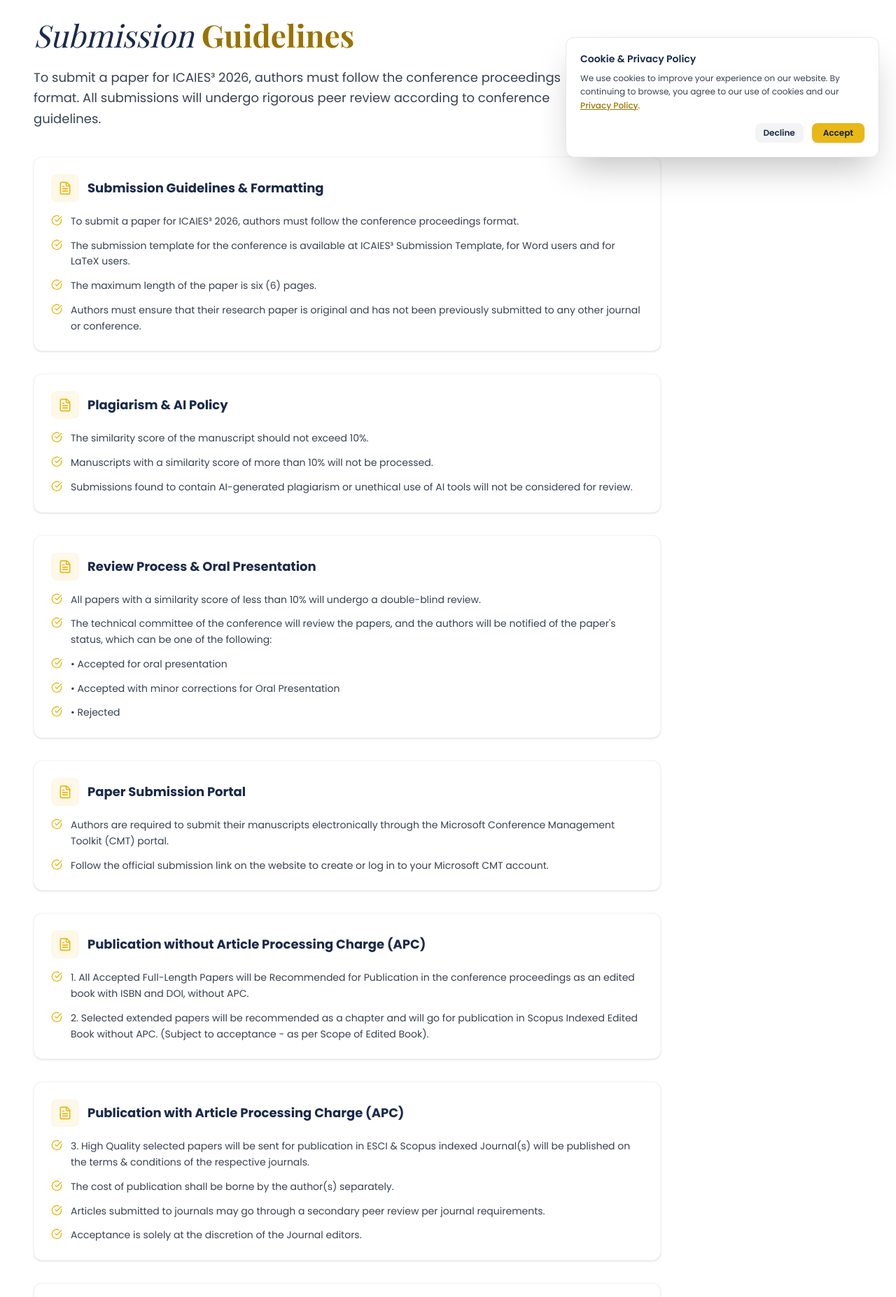
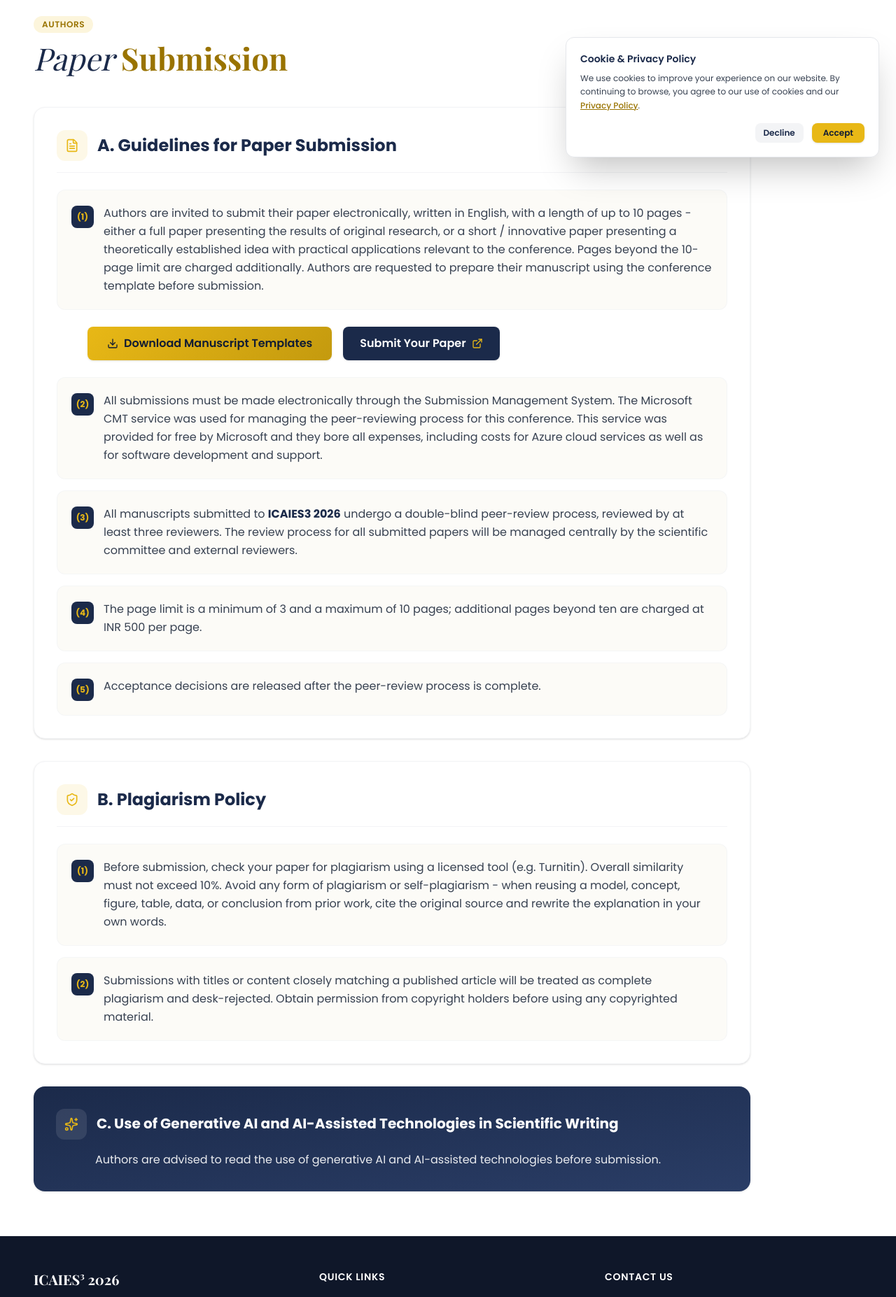
Before and after one commit to CypherNinjaa/icaies3-2026, a Next.js app: page /submission-guidelines in a window 1280 px wide. Shown: the part 551-2405 px from the top of the page at 70% size. Built offline with nearby package versions, Linux system fonts and the light colour scheme; a web font is replaced by a local one.

Commit message:
feat: add submission guidelines page and template asset with updated next.js dependencies

```diff
--- a/app/submission-guidelines/page.tsx
+++ b/app/submission-guidelines/page.tsx
@@ -1,56 +1,192 @@
 import { Metadata } from "next";
 import { PageTitle } from "@/components/layout/PageTitle";
 import { submissionContent } from "@/content/submission";
-import { FileText, CheckCircle } from "lucide-react";
+import {
+	FileText,
+	Download,
+	ExternalLink,
+	ShieldCheck,
+	Sparkles,
+} from "lucide-react";
 import { SiteHeader } from "@/components/layout/SiteHeader";
 import { BreadcrumbSchema } from "@/components/seo/BreadcrumbSchema";
 
 export const metadata: Metadata = {
-	title: "Submission Guidelines",
+	title: "Paper Submission | Submission Guidelines",
 	description:
-		"Guidelines for submitting papers to ICAIES³ 2026, including formatting, templates, publication opportunities, and review process details.",
+		"Guidelines for Paper Submission, Plagiarism Policy, and Use of Generative AI and AI-Assisted Technologies in Scientific Writing for ICAIES³ 2026.",
 };
 
 export default function SubmissionGuidelinesPage() {
+	const {
+		category,
+		templateDownloadUrl,
+		templateDownloadLabel,
+		submitPaperUrl,
+		submitPaperLabel,
+		guidelinesSection,
+		plagiarismSection,
+		generativeAiSection,
+	} = submissionContent;
+
 	return (
 		<div className="bg-white">
 			<SiteHeader />
-			<BreadcrumbSchema pageName="Submission Guidelines" route="/submission-guidelines" />
-			<div className="mx-auto max-w-7xl px-6 lg:px-12 pb-10 lg:pb-14 pt-4 lg:pt-6">
-				<PageTitle
-					lightText="Submission"
-					accentText="Guidelines"
-					description={submissionContent.pageDescription}
+			<BreadcrumbSchema
+				pageName="Submission Guidelines"
+				route="/submission-guidelines"
 			/>
+			<div className="mx-auto max-w-7xl px-6 lg:px-12 pb-12 lg:pb-16 pt-4 lg:pt-6">
+				{/* Category Eyebrow + Page Title */}
+				<div className="mb-2">
+					<span className="inline-flex items-center px-3 py-1 rounded-full text-xs font-semibold uppercase tracking-wider bg-accent/15 text-accent-contrast">
+						{category}
+					</span>
+				</div>
+				<PageTitle lightText="Paper" accentText="Submission" />
 
-				<div className="max-w-4xl space-y-8 mt-8">
-					{submissionContent.sections.map((section, index) => (
+				<div className="max-w-5xl space-y-8 mt-6">
+					{/* Section A: Guidelines for Paper Submission */}
 					<section
-							key={index}
-							className="bg-white border border-gray-100 rounded-xl p-6 shadow-sm"
-							id={`section-${index}`}
+						id="guidelines-for-paper-submission"
+						className="bg-white border border-gray-100 rounded-2xl p-6 sm:p-8 shadow-sm hover:shadow-md transition-shadow"
 					>
-							<div className="flex items-center gap-3 mb-4">
-								<div className="flex items-center justify-center w-10 h-10 rounded-lg bg-accent/10 text-accent">
+						<div className="flex items-center gap-3.5 mb-6 pb-4 border-b border-gray-100">
+							<div className="flex items-center justify-center w-11 h-11 rounded-xl bg-accent/10 text-accent shrink-0">
 								<FileText className="w-5 h-5" />
 							</div>
-								<h3 className="text-lg font-bold text-primary">
-									{section.title}
-								</h3>
+							<h2 className="text-xl sm:text-2xl font-bold text-primary">
+								{guidelinesSection.title}
+							</h2>
 						</div>
 
-							<ul className="space-y-3">
-								{section.content.map((item, idx) => (
-									<li key={idx} className="flex items-start gap-3">
-										<CheckCircle className="w-4 h-4 text-accent mt-0.5 shrink-0" />
-										<span className="text-sm text-text-body leading-relaxed">
-											{item}
+						<div className="space-y-4">
+							{/* Point (1) */}
+							<div className="flex items-start gap-3.5 bg-bg-cream/60 rounded-xl p-4 sm:p-5 border border-gray-100/80">
+								<span className="inline-flex items-center justify-center min-w-8 h-8 rounded-lg bg-primary text-accent font-bold text-xs shrink-0 mt-0.5">
+									(1)
 								</span>
-									</li>
+								<p className="text-sm sm:text-base text-text-body leading-relaxed">
+									{guidelinesSection.item1}
+								</p>
+							</div>
+
+							{/* Template Download & Submit Paper Action Links */}
+							<div className="flex flex-col sm:flex-row flex-wrap items-stretch sm:items-center gap-4 py-2 sm:pl-11">
+								<a
+									href={templateDownloadUrl}
+									download="conference-template-a4.docx"
+									className="btn-gradient justify-center text-sm sm:text-base shadow-sm"
+								>
+									<Download className="w-4 h-4 shrink-0" />
+									<span>{templateDownloadLabel}</span>
+								</a>
+
+								<a
+									href={submitPaperUrl}
+									target="_blank"
+									rel="noopener noreferrer"
+									className="inline-flex items-center justify-center gap-2 px-6 py-3 rounded-lg bg-primary text-white font-semibold text-sm sm:text-base hover:bg-primary-light transition-all duration-200 hover:-translate-y-0.5 shadow-sm"
+								>
+									<span>{submitPaperLabel}</span>
+									<ExternalLink className="w-4 h-4 text-accent shrink-0" />
+								</a>
+							</div>
+
+							{/* Point (2) */}
+							<div className="flex items-start gap-3.5 bg-bg-cream/60 rounded-xl p-4 sm:p-5 border border-gray-100/80">
+								<span className="inline-flex items-center justify-center min-w-8 h-8 rounded-lg bg-primary text-accent font-bold text-xs shrink-0 mt-0.5">
+									(2)
+								</span>
+								<p className="text-sm sm:text-base text-text-body leading-relaxed">
+									{guidelinesSection.item2}
+								</p>
+							</div>
+
+							{/* Point (3) */}
+							<div className="flex items-start gap-3.5 bg-bg-cream/60 rounded-xl p-4 sm:p-5 border border-gray-100/80">
+								<span className="inline-flex items-center justify-center min-w-8 h-8 rounded-lg bg-primary text-accent font-bold text-xs shrink-0 mt-0.5">
+									(3)
+								</span>
+								<p className="text-sm sm:text-base text-text-body leading-relaxed">
+									{guidelinesSection.item3Prefix}
+									<strong className="font-bold text-primary">
+										{guidelinesSection.item3Bold}
+									</strong>
+									{guidelinesSection.item3Suffix}
+								</p>
+							</div>
+
+							{/* Point (4) */}
+							<div className="flex items-start gap-3.5 bg-bg-cream/60 rounded-xl p-4 sm:p-5 border border-gray-100/80">
+								<span className="inline-flex items-center justify-center min-w-8 h-8 rounded-lg bg-primary text-accent font-bold text-xs shrink-0 mt-0.5">
+									(4)
+								</span>
+								<p className="text-sm sm:text-base text-text-body leading-relaxed">
+									{guidelinesSection.item4}
+								</p>
+							</div>
+
+							{/* Point (5) */}
+							<div className="flex items-start gap-3.5 bg-bg-cream/60 rounded-xl p-4 sm:p-5 border border-gray-100/80">
+								<span className="inline-flex items-center justify-center min-w-8 h-8 rounded-lg bg-primary text-accent font-bold text-xs shrink-0 mt-0.5">
+									(5)
+								</span>
+								<p className="text-sm sm:text-base text-text-body leading-relaxed">
+									{guidelinesSection.item5}
+								</p>
+							</div>
+						</div>
+					</section>
+
+					{/* Section B: Plagiarism Policy */}
+					<section
+						id="plagiarism-policy"
+						className="bg-white border border-gray-100 rounded-2xl p-6 sm:p-8 shadow-sm hover:shadow-md transition-shadow"
+					>
+						<div className="flex items-center gap-3.5 mb-6 pb-4 border-b border-gray-100">
+							<div className="flex items-center justify-center w-11 h-11 rounded-xl bg-accent/10 text-accent shrink-0">
+								<ShieldCheck className="w-5 h-5" />
+							</div>
+							<h2 className="text-xl sm:text-2xl font-bold text-primary">
+								{plagiarismSection.title}
+							</h2>
+						</div>
+
+						<div className="space-y-4">
+							{plagiarismSection.items.map((item) => (
+								<div
+									key={item.number}
+									className="flex items-start gap-3.5 bg-bg-cream/60 rounded-xl p-4 sm:p-5 border border-gray-100/80"
+								>
+									<span className="inline-flex items-center justify-center min-w-8 h-8 rounded-lg bg-primary text-accent font-bold text-xs shrink-0 mt-0.5">
+										{item.number}
+									</span>
+									<p className="text-sm sm:text-base text-text-body leading-relaxed">
+										{item.text}
+									</p>
+								</div>
 							))}
-							</ul>
+						</div>
 					</section>
-					))}
+
+					{/* Section C: Use of Generative AI and AI-Assisted Technologies in Scientific Writing */}
+					<section
+						id="generative-ai-policy"
+						className="bg-linear-to-br from-primary to-primary-light rounded-2xl p-6 sm:p-8 text-white shadow-sm"
+					>
+						<div className="flex items-start sm:items-center gap-3.5 mb-4">
+							<div className="flex items-center justify-center w-11 h-11 rounded-xl bg-white/10 text-accent shrink-0">
+								<Sparkles className="w-5 h-5" />
+							</div>
+							<h2 className="text-lg sm:text-xl font-bold text-white leading-snug">
+								{generativeAiSection.title}
+							</h2>
+						</div>
+						<p className="text-sm sm:text-base text-white/90 leading-relaxed sm:pl-14">
+							{generativeAiSection.text}
+						</p>
+					</section>
 				</div>
 			</div>
 		</div>
--- a/content/submission.ts
+++ b/content/submission.ts
@@ -1,80 +1,41 @@
-export interface SubmissionSection {
-	title: string;
-	content: string[];
-}
-
 export const submissionContent = {
-	title: "Submission Guidelines",
-	pageDescription:
-		"To submit a paper for ICAIES³ 2026, authors must follow the conference proceedings format. All submissions will undergo rigorous peer review according to conference guidelines.",
-
-	sections: [
-		{
-			title: "Submission Guidelines & Formatting",
-			content: [
-				"To submit a paper for ICAIES³ 2026, authors must follow the conference proceedings format.",
-				"The submission template for the conference is available at ICAIES³ Submission Template, for Word users and for LaTeX users.",
-				"The maximum length of the paper is six (6) pages.",
-				"Authors must ensure that their research paper is original and has not been previously submitted to any other journal or conference.",
-			],
-		},
-		{
-			title: "Plagiarism & AI Policy",
-			content: [
-				"The similarity score of the manuscript should not exceed 10%.",
-				"Manuscripts with a similarity score of more than 10% will not be processed.",
-				"Submissions found to contain AI-generated plagiarism or unethical use of AI tools will not be considered for review.",
-			],
-		},
-		{
-			title: "Review Process & Oral Presentation",
-			content: [
-				"All papers with a similarity score of less than 10% will undergo a double-blind review.",
-				"The technical committee of the conference will review the papers, and the authors will be notified of the paper's status, which can be one of the following:",
-				"• Accepted for oral presentation",
-				"• Accepted with minor corrections for Oral Presentation",
-				"• Rejected",
-			],
-		},
-		{
-			title: "Paper Submission Portal",
-			content: [
-				"Authors are required to submit their manuscripts electronically through the Microsoft Conference Management Toolkit (CMT) portal.",
-				"Follow the official submission link on the website to create or log in to your Microsoft CMT account.",
-			],
-		},
-		{
-			title: "Publication without Article Processing Charge (APC)",
-			content: [
-				"1. All Accepted Full-Length Papers will be Recommended for Publication in the conference proceedings as an edited book with ISBN and DOI, without APC.",
-				"2. Selected extended papers will be recommended as a chapter and will go for publication in Scopus Indexed Edited Book without APC. (Subject to acceptance - as per Scope of Edited Book).",
-			],
-		},
-		{
-			title: "Publication with Article Processing Charge (APC)",
-			content: [
-				"3. High Quality selected papers will be sent for publication in ESCI & Scopus indexed Journal(s) will be published on the terms & conditions of the respective journals.",
-				"The cost of publication shall be borne by the author(s) separately.",
-				"Articles submitted to journals may go through a secondary peer review per journal requirements.",
-				"Acceptance is solely at the discretion of the Journal editors.",
-			],
-		},
-		{
-			title: "Registration & Author Compliance",
-			content: [
-				"All the accepted paper(s) need to be registered by at least one of the authors(s) to make a presentation at the conference.",
-				"The paper without registration will not appear in the publication.",
-				"The Fee is also transferable into our accounts through NEFT/RTGS. The details of the account will be provided on request of the same.",
-				"Only full-time Research Scholars can register under the Research Scholar category.",
-				"Authors will be asked to submit the Proof of UG/PG/Research Scholar to confirm the Category of Registration.",
-			],
-		},
-		{
-			title: "Presentation Mode",
-			content: [
-				"The conference will be held in Hybrid Mode (both Online and Offline options).",
-				"Authors can present their accepted work either physically at Amity University Patna or virtually via online conference links.",
-			],
-		},
-	] as SubmissionSection[],
+	category: "Authors",
+	title: "Paper Submission",
+	templateDownloadUrl: "/conference-template-a4.docx",
+	templateDownloadLabel: "Download Manuscript Templates",
+	submitPaperUrl: "https://cmt3.research.microsoft.com/",
+	submitPaperLabel: "Submit Your Paper",
+	guidelinesSection: {
+		title: "A. Guidelines for Paper Submission",
+		item1:
+			"Authors are invited to submit their paper electronically, written in English, with a length of up to 10 pages - either a full paper presenting the results of original research, or a short / innovative paper presenting a theoretically established idea with practical applications relevant to the conference. Pages beyond the 10-page limit are charged additionally. Authors are requested to prepare their manuscript using the conference template before submission.",
+		item2:
+			"All submissions must be made electronically through the Submission Management System. The Microsoft CMT service was used for managing the peer-reviewing process for this conference. This service was provided for free by Microsoft and they bore all expenses, including costs for Azure cloud services as well as for software development and support.",
+		item3Prefix: "All manuscripts submitted to ",
+		item3Bold: "ICAIES3 2026",
+		item3Suffix:
+			" undergo a double-blind peer-review process, reviewed by at least three reviewers. The review process for all submitted papers will be managed centrally by the scientific committee and external reviewers.",
+		item4:
+			"The page limit is a minimum of 3 and a maximum of 10 pages; additional pages beyond ten are charged at INR 500 per page.",
+		item5:
+			"Acceptance decisions are released after the peer-review process is complete.",
+	},
+	plagiarismSection: {
+		title: "B. Plagiarism Policy",
+		items: [
+			{
+				number: "(1)",
+				text: "Before submission, check your paper for plagiarism using a licensed tool (e.g. Turnitin). Overall similarity must not exceed 10%. Avoid any form of plagiarism or self-plagiarism - when reusing a model, concept, figure, table, data, or conclusion from prior work, cite the original source and rewrite the explanation in your own words.",
+			},
+			{
+				number: "(2)",
+				text: "Submissions with titles or content closely matching a published article will be treated as complete plagiarism and desk-rejected. Obtain permission from copyright holders before using any copyrighted material.",
+			},
+		],
+	},
+	generativeAiSection: {
+		title:
+			"C. Use of Generative AI and AI-Assisted Technologies in Scientific Writing",
+		text: "Authors are advised to read the use of generative AI and AI-assisted technologies before submission.",
+	},
 };
--- a/package.json
+++ b/package.json
@@ -12,7 +12,7 @@
     "@hookform/resolvers": "^5.2.2",
     "framer-motion": "^12.38.0",
     "lucide-react": "^1.8.0",
-    "next": "16.2.4",
+    "next": "^16.4.2",
     "react": "19.2.4",
     "react-dom": "19.2.4",
     "react-hook-form": "^7.73.1",
@@ -25,7 +25,7 @@
     "@types/react": "^19",
     "@types/react-dom": "^19",
     "eslint": "^9",
-    "eslint-config-next": "16.2.4",
+    "eslint-config-next": "^16.4.2",
     "tailwindcss": "^4",
     "typescript": "^5"
   }
```
Also changed, not shown: 2 other files (tests, documents, lock files or other folders). Lines whose indentation alone changed are shown as unchanged.
